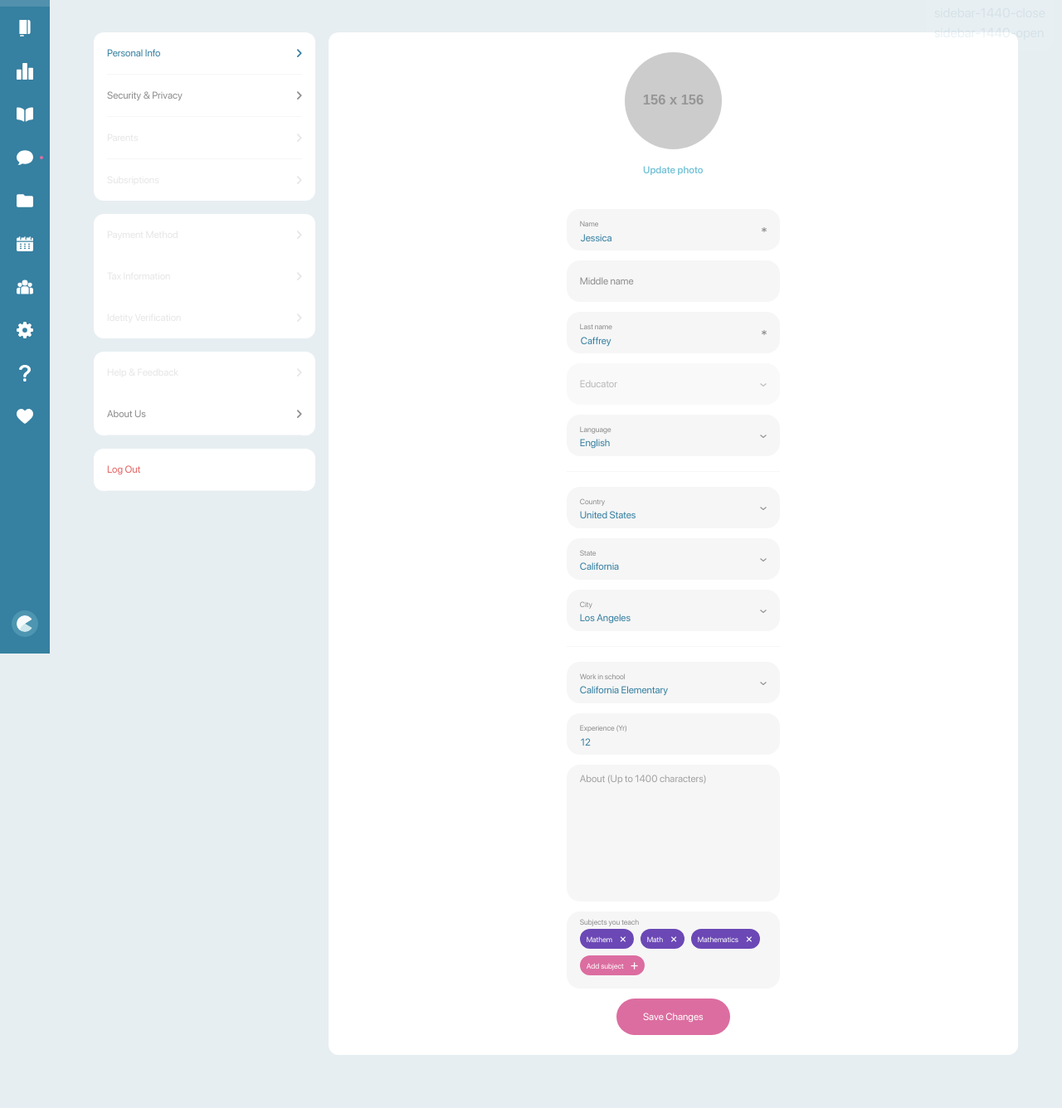
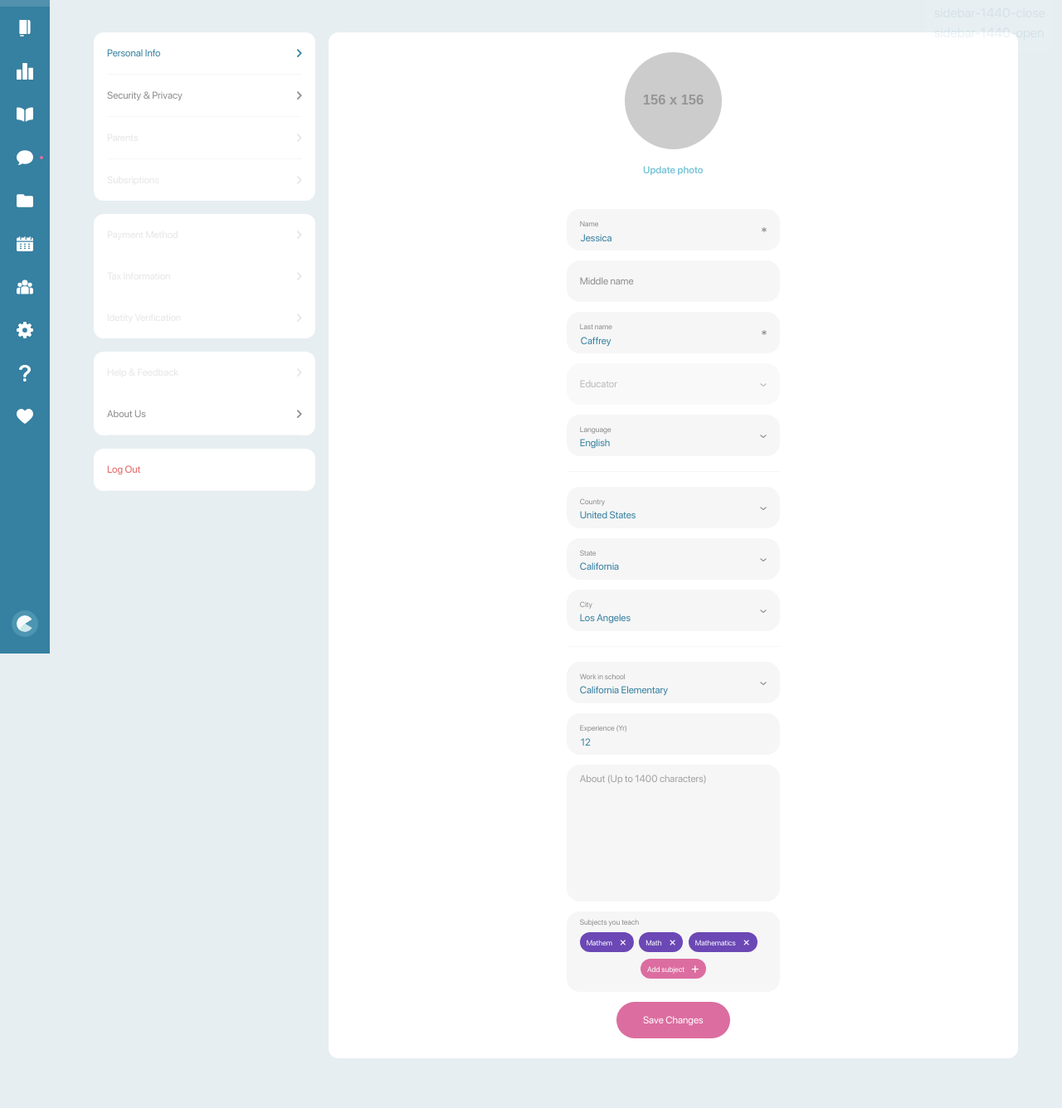
Before and after one commit to Alexsab/newtonteach.me, a Jekyll site: the page built from _settings/personal-info.html, in a window 1280 px wide. Shown: the part 112-1448 px from the top of the page at 83% size. Built offline with Jekyll 4.4.1, drawn with Linux system fonts in a browser that asks for light colours; grey boxes are pictures that could not be loaded.

Commit message:
тестируем

```diff
--- a/_settings/personal-info.html
+++ b/_settings/personal-info.html
@@ -150,15 +150,18 @@ active: true
 						<textarea class="color-primary-lighter-bg d-block rounded-3 color-primary-darkest fz-normal position-relative mx-auto mb-16 px-3 py-2 w-100 border-0" placeholder="About (Up to 1400 characters)" maxlength="1400"></textarea>
 
 						<div class="hashtag_choose-area color-primary-lighter-bg rounded-3 position-relative px-3 pt-2 fz-normal gray-color text-start mb-16">
-							<div class="hashtag_choose-area-label small-text lh-1 mb-1">Subjects you teach</div>
+							<div class="hashtag_choose-area-label small-text lh-1 mb-2">Subjects you teach</div>
 
-							<div class="hashtag-area d-flex flex-wrap">
+							<div class="hashtag-area">
 
-								<span class="hashtag rounded-pill text-white color-purple-lighter-bg d-inline-flex justify-content-between align-items-center small-text mx-0 me-2 lh-1 mb-2">Mathem<span class="ms-2 fs-6 lh-1">&times;</span></span>
-								<span class="hashtag rounded-pill text-white color-purple-lighter-bg d-inline-flex justify-content-between align-items-center small-text mx-0 me-2 lh-1 mb-2">Math<span class="ms-2 fs-6 lh-1">&times;</span></span>
-								<span class="hashtag rounded-pill text-white color-purple-lighter-bg d-inline-flex justify-content-between align-items-center small-text mx-0 me-2 lh-1 mb-2">Mathematics<span class="ms-2 fs-6 lh-1">&times;</span></span>
+								<span class="hashtag rounded-pill text-white color-purple-lighter-bg d-inline-flex justify-content-between align-items-center small-text mx-0 me-1 lh-1 mb-2">Mathem<span class="ms-2 fs-6 lh-1 remove-btn">&times;</span></span>
+								<span class="hashtag rounded-pill text-white color-purple-lighter-bg d-inline-flex justify-content-between align-items-center small-text mx-0 me-1 lh-1 mb-2">Math<span class="ms-2 fs-6 lh-1 remove-btn">&times;</span></span>
+								<span class="hashtag rounded-pill text-white color-purple-lighter-bg d-inline-flex justify-content-between align-items-center small-text mx-0 me-1 lh-1 mb-2">Mathematics<span class="ms-2 fs-6 lh-1 remove-btn">&times;</span></span>
 
-								<a href="javascript:void(0)" class="hashtag rounded-pill text-white secondary_dark_bg text-white d-inline-flex justify-content-between align-items-center small-text mx-0 lh-1 mb-3">Add subject<span class="ms-2 fs-6 lh-1">&#43;</span></a>
+								<div class="text-center">
+									<a href="javascript:void(0)" class="hashtag rounded-pill text-white secondary_dark_bg text-white d-inline-flex justify-content-between align-items-center small-text mx-0 lh-1 mb-3">Add subject<span class="ms-2 fs-6 lh-1">&#43;</span></a>
+								</div>
+
 							</div>
 
 						</div>
--- a/src/sass/config/_config.sass
+++ b/src/sass/config/_config.sass
@@ -58,6 +58,9 @@ body
 	overflow-x: hidden
 	background-color: $backgrount_light
 
+.remove-btn
+	cursor: pointer
+
 hr
 	opacity: 1
 // .row
```
Also changed, not shown: src/js/app.js (+9 -0 lines), css/main.css, css/main.min.css, js/app.min.js.
